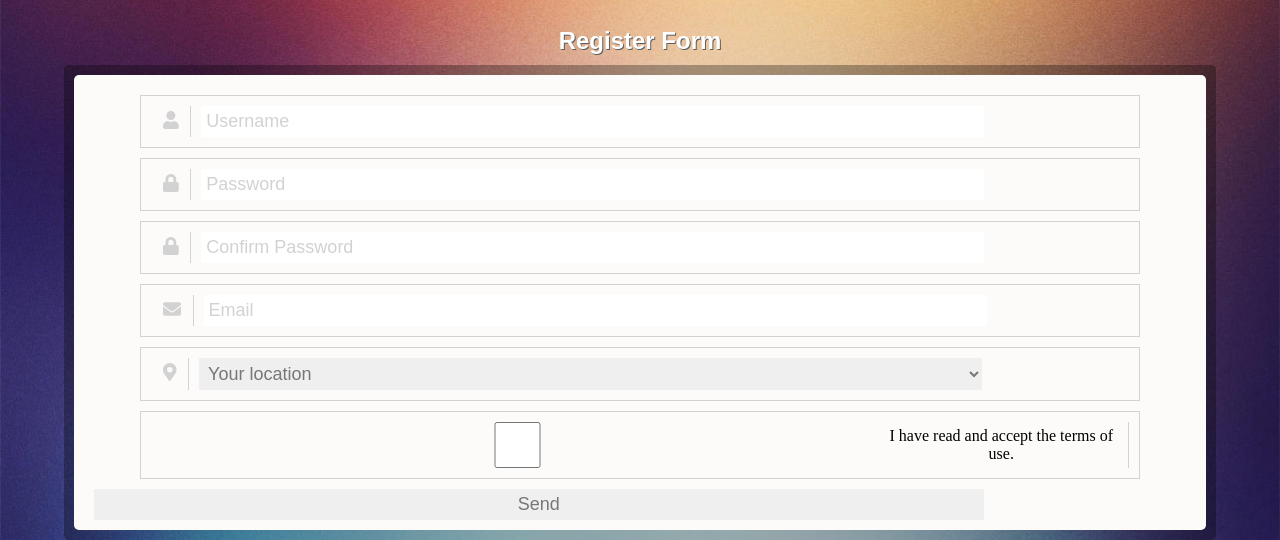
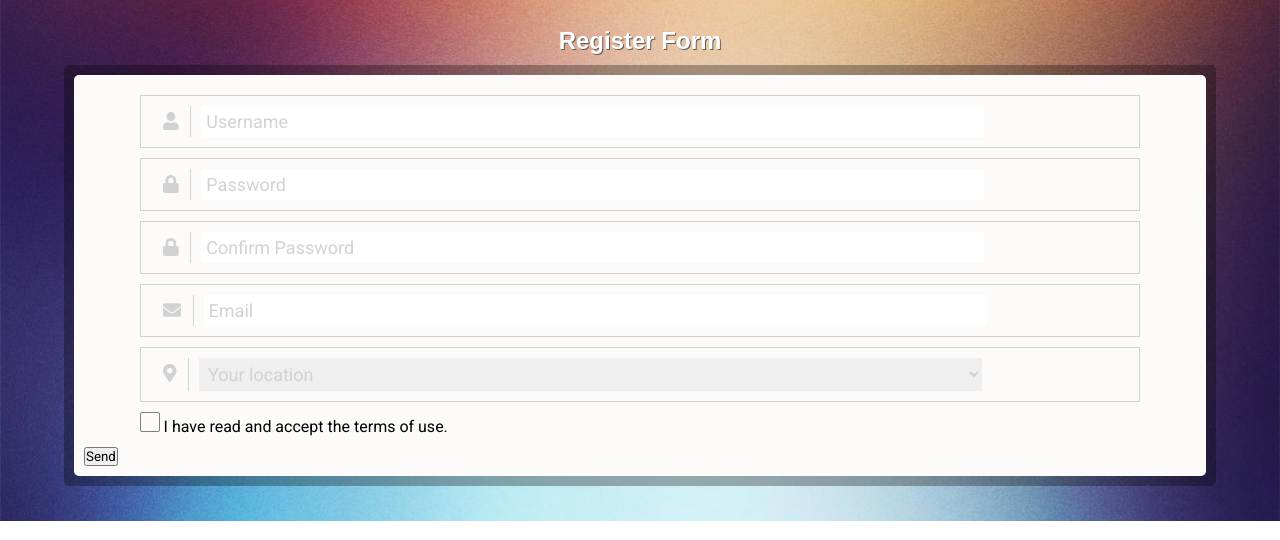
Before and after one commit to kacperKaseja/masterLab, a plain HTML site: page index.html in a window 1280 px wide. Shown: the part 279-819 px from the top of the page. Drawn offline with Linux system fonts and the light colour scheme.

Commit message:
Styling custom checkbox change of tick sign to squere

```diff
--- a/index.html
+++ b/index.html
@@ -7,6 +7,7 @@
     <meta http-equiv="X-UA-Compatible" content="ie=edge">
     <title>Weekkly WebDev Challenge - 1</title>
     <link rel="stylesheet" href="style.css">
+    <link href="https://fonts.googleapis.com/css?family=Roboto:400,700&display=swap" rel="stylesheet">
 </head>
 
 <body>
@@ -40,15 +41,15 @@
                     <div class="input-wrapper">
                         <label for="location"><i class="fas fa-map-marker-alt"></i></label>
                         <select name="" id="location">
-                            <option value="">Your location</option>
+                            <option class="first-option" value="" disabled selected>Your location</option>
                             <option value="Kraków">Kraków</option>
                             <option value="Warszawa">Warszawa</option>
                             <option value="Wrocław">Wrocław</option>
                             <option value="Poznań">Poznań</option>
                         </select>
                     </div>
-                    <div class="input-wrapper">
-                        <input type="checkbox" id="checkbox-1">
+                    <div class="checkbox-wrapper">
+                        <input type="checkbox" class="checkbox-input" id="checkbox-1">
                         <label for="checkbox-1" class="checkbox-label">I have read and accept the terms of use.</label>
                     </div>
                     <input type="submit" value="Send">
--- a/style.css
+++ b/style.css
@@ -3,6 +3,12 @@
     margin: 0;
     padding: 0;
     box-sizing: border-box;
+    font-family: 'Roboto', sans-serif;
+}
+
+:root {
+    --checkbox-size: 25px;
+    --checkbox-size-checked: 20px;
 }
 
 
@@ -43,6 +49,7 @@ h2 {
     margin: 10px;
 }
 
+/* Styling  wrapper for forms on page */
 .form-wrapper {
     width: 90%;
     background-color: rgba(0, 0, 0, 0.3);
@@ -57,7 +64,6 @@ form {
 }
 
 .input-wrapper {
-
     width: 90%;
     margin: 10px auto;
     padding: 10px;
@@ -65,7 +71,7 @@ form {
     display: flex;
 }
 
-label {
+.input-wrapper label {
     text-align: center;
     padding: 5px 12px;
     border-right: 1px solid rgb(211, 210, 210);
@@ -78,7 +84,7 @@ i {
 }
 
 
-input,
+.input-wrapper input,
 select {
     border: none;
     margin-left: 10px;
@@ -88,6 +94,43 @@ select {
     padding: 5px 5px;
 }
 
-input::placeholder {
+input::placeholder,
+select,
+select:required:invalid {
     color: rgb(211, 210, 210);
 }
+
+option[value=""][disabled] {
+    display: none;
+}
+
+option {
+    color: black
+}
+
+/* Styling custom checkbox change of tick sign to squere */
+.checkbox-wrapper {
+    width: 90%;
+    margin: 10px auto;
+}
+
+input[type^="checkbox"] {
+    position: relative;
+    -webkit-appearance: none;
+    border: 1px solid gray;
+    border-radius: 2px;
+    width: 20px;
+    height: 20px;
+}
+
+input[type="checkbox"]:checked::after {
+    content: "";
+    display: block;
+    background: rgb(39, 207, 39);
+    width: 10px;
+    height: 10px;
+    position: absolute;
+    left: 50%;
+    top: 50%;
+    transform: translate(-50%, -50%);
+}
```
